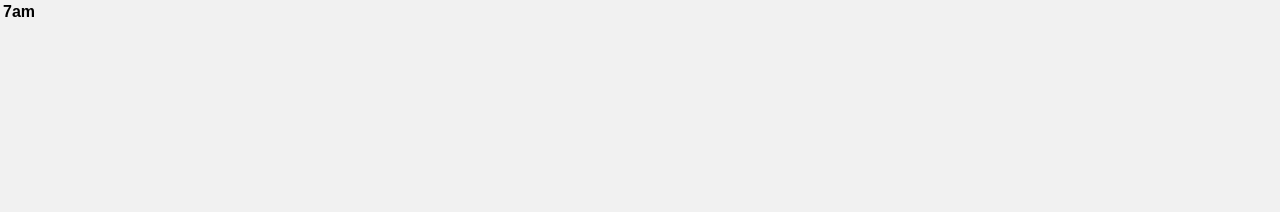
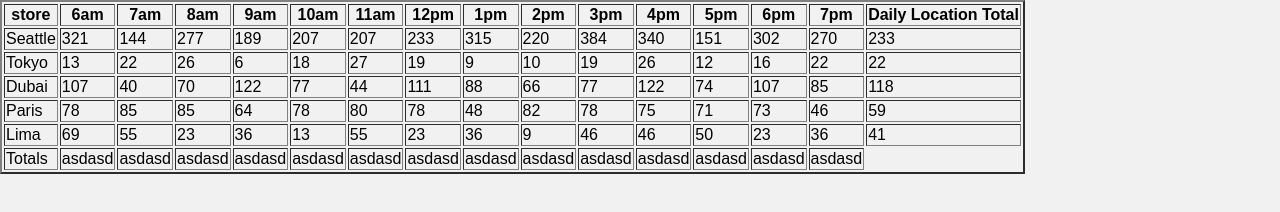
Before and after one commit to alaaalmasri12/cookie-stand, a plain HTML site: page sales.html in a window 1280 px wide. Drawn offline with Linux system fonts and the light colour scheme.

Commit message:
added tabbles using constrctor

```diff
--- a/app.js
+++ b/app.js
@@ -1,73 +1,126 @@
 'use strict';
-var hours = ['7am', '8am', '9am', '10am', '11am', '12pm', '1pm', '2pm', '3pm', '4pm', '5pm', '6pm', '7pm'];
-var random=0;
+var hours = ['6am', '7am', '8am', '9am', '10am', '11am', '12pm', '1pm', '2pm', '3pm', '4pm', '5pm', '6pm', '7pm'];
+// var random=0;
 var CookieStores = [];
-var customercookiesperhour =[];
 
-var CookieStore=function(storeLocation,minimumGuests,maximumGuests,avgcookies,sum)
-{
-    this.storeLocation=storeLocation;
-        this.minimumGuests=minimumGuests,
-        this.maximumGuests=maximumGuests
-        this.totalCookies=0,
-        this.avgcookies=avgcookies,
-        this.sum=0;
-        CookieStores.push(this);
-        console.log('shops array',CookieStores);
+var div = document.getElementById("cookies-sold");
+var tableE1 = document.createElement("table");
+div.appendChild(tableE1);
+header();
+var CookieStore = function (storeLocation, minimumGuests, maximumGuests, avgcookies, sum) {
+    this.randomResult = [];
+    this.storeLocation = storeLocation;
+    this.minimumGuests = minimumGuests;
+    this.maximumGuests = maximumGuests;
+    this.customernumber = [];
+    this.totalCookies = 0;
+    this.avgcookies = avgcookies;
+    this.sum = 0;
+    CookieStores.push(this);
+    console.log('shops array', CookieStores);
 
 
 }
-CookieStore.prototype.custrandom =function()
-{
+CookieStore.prototype.custrandom = function () {
     for (var i = 0; i < hours.length; i++) {
-        var random = Math.floor(Math.random() * (this.maximumGuests - this.minimumGuests)+this.minimumGuests);
+        this.customernumber = Math.floor(Math.random() * (this.maximumGuests - this.minimumGuests) + this.minimumGuests);
+        var cookienumber = Math.floor(this.customernumber * this.avgcookies);
+        this.cookienumber=this.totalCookies+cookienumber;
+        //   this.numberofcookies[i]+=this.customernumber;
+        console.log(cookienumber,'sim of');
+        this.randomResult.push(cookienumber);
+        console.log(this.customernumber, 'array');
+        console.log('ytytyty',this.randomResults)
     }
-    return random;
+    return this.randomResult;
+
+
 }
-CookieStore.prototype.cookiesPerHr=function()
-{
-    for (var i = 0; i < 1; i++) {
+function header() {
+    // console.log("opend the the function");
+    // var cont = document.getElementById('cookies-sold');
+    // tableE1.classList.add("hours");
+    // cont.appendChild(tableE1);
+    // var firstrow = document.createElement('tr');
+    // tableE1.appendChild(firstrow);
+    // var tbody=document.createElement("tbody");
+    // tableE1.appendChild(tbody);
+    // for(var i=0;i<=hours.length;i++)
+    // {
+    // var firstheader = document.createElement('th');
+    // firstrow.appendChild(firstheader);
+    // firstheader.textContent=hours[i];
+    // console.log(firstheader);
+    // }
+    var tr = document.createElement("tr");
+    tableE1.appendChild(tr);
+    var firstcell = document.createElement("th");
+        tr.appendChild(firstcell);
+        firstcell.textContent='store'
+    for(var i=0 ; i<hours.length;i++)
+    {
+        var firstcell = document.createElement("th");
+        tr.appendChild(firstcell);
+        firstcell.textContent=hours[i];
+    }
+    var lastcell=document.createElement("th");
+    tr.appendChild(lastcell);
+    lastcell.textContent="Daily Location Total";
 
-        var result = this.custrandom() * Math.floor(this.avgcookies);
-        console.log("res", result);
-        this.sum = Math.floor(this.sum + result);
-        console.log(this.sum);
-       customercookiesperhour.push(Math.floor(result));
-        console.log(this.customercookiesperhour,'work');
 
+
+    tableE1.border = '2';
+}
+CookieStore.prototype.maintable = function (k) {
+    this.custrandom();
+    // var tbody=document.createElement("tbody");
+    // tableE1.appendChild(tbody);
+
+    var tabletr = document.createElement("tr");
+    tableE1.appendChild(tabletr);
+    var th = document.createElement("td");
+    tabletr.appendChild(th);
+    th.textContent = CookieStores[k].storeLocation;
+    for (var j = 0; j < 14; j++) {
+        var tdex1 = document.createElement("td");
+        console.log(tdex1);
+        tabletr.appendChild(tdex1);
+        tdex1.textContent =this.randomResult[j];
     }
-    return result;
+    var tdtotal = document.createElement("td");
+        tabletr.appendChild(tdtotal);
+        tdtotal.textContent=this.cookienumber;
 
 }
 
 
 
 
-function makerow()
-{
-    console.log("opend the the function");
-    var cont = document.getElementById('cookies-sold');
-    var tableE1 = document.createElement('table');
-    cont.appendChild(tableE1);
-    // var thead=document.createElement("thead");
-    // tableE1.appendChild(thead);
-    var firstrow = document.createElement('tr');
-    tableE1.appendChild(firstrow);
-    for(var i=0;i<=open.length;i++)
+function footer() {
+    var f1 = document.createElement("tr");
+    tableE1.appendChild(f1);
+    var firstcell=document.createElement("td");
+    f1.appendChild(firstcell);
+    firstcell.textContent="Totals";
+    for(var i=0;i<=hours.length-1;i++)
     {
-    var firstheader = document.createElement('th');
-    firstrow.appendChild(firstheader);
-    firstheader.textContent=hours[i];
-    console.log(firstheader);
-
+        var td1=document.createElement("td");
+        f1.appendChild(td1);
+        td1.textContent='asdasd';
     }
 
-    }
-    makerow();
-var Seattle=new CookieStore("Seattle",23,65,6.3);
- var Tokyo=new CookieStore("Tokyo",3,24,1.2);
- var Dubai=new CookieStore("Dubai",11,38,3.7);
- var Paris=new CookieStore("Paris",20,38,2.3);
- var Lima=new CookieStore("Lima",16,2,4.6);
- Seattle.custrandom();
- Seattle.cookiesPerHr();
+
+
+}
+var Seattle = new CookieStore("Seattle", 23, 65, 6.3);
+var Tokyo = new CookieStore("Tokyo", 3, 24, 1.2);
+var Dubai = new CookieStore("Dubai", 11, 38, 3.7);
+var Paris = new CookieStore("Paris", 20, 38, 2.3);
+var Lima = new CookieStore("Lima", 16, 2, 4.6);
+for (var i = 0; i < CookieStores.length; i++) {
+
+    CookieStores[i].custrandom();
+    CookieStores[i].maintable(i);
+}
+footer();
+console.log('this is cookies: ' , CookieStores);
--- a/css/style.css
+++ b/css/style.css
@@ -59,13 +59,24 @@ ion-icon
     position: relative;
     bottom: -2px;
 }
+
+.hours
+{
+    margin: 80px;
+    padding: 10px;
+
+}
+.hours th
+{
+    padding: 10px;
+}
+
 .table1
 {
-    margin: 80px;
     border: 1px solid #dee2e6;
 }
 
-.table1 {
+.table {
     width: 80%;
     margin-bottom: 1rem;
     color: #212529;
```
